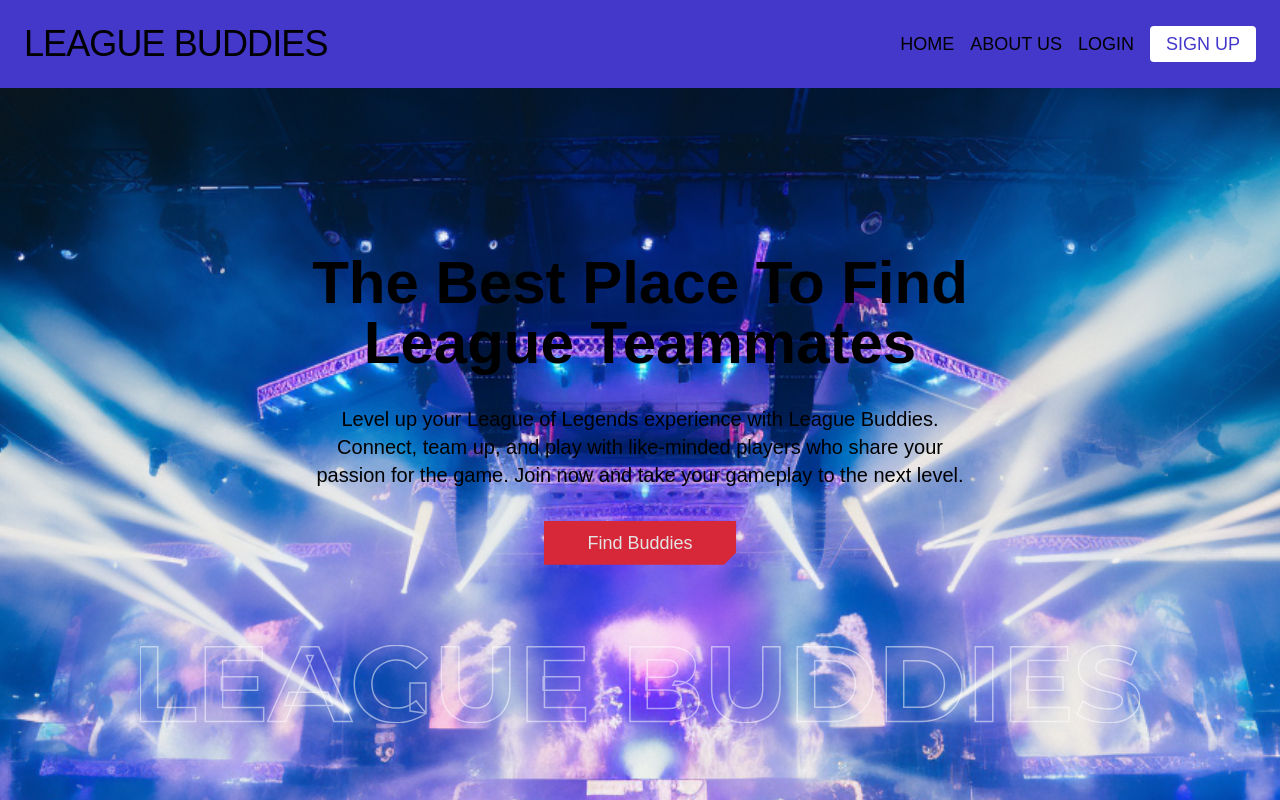
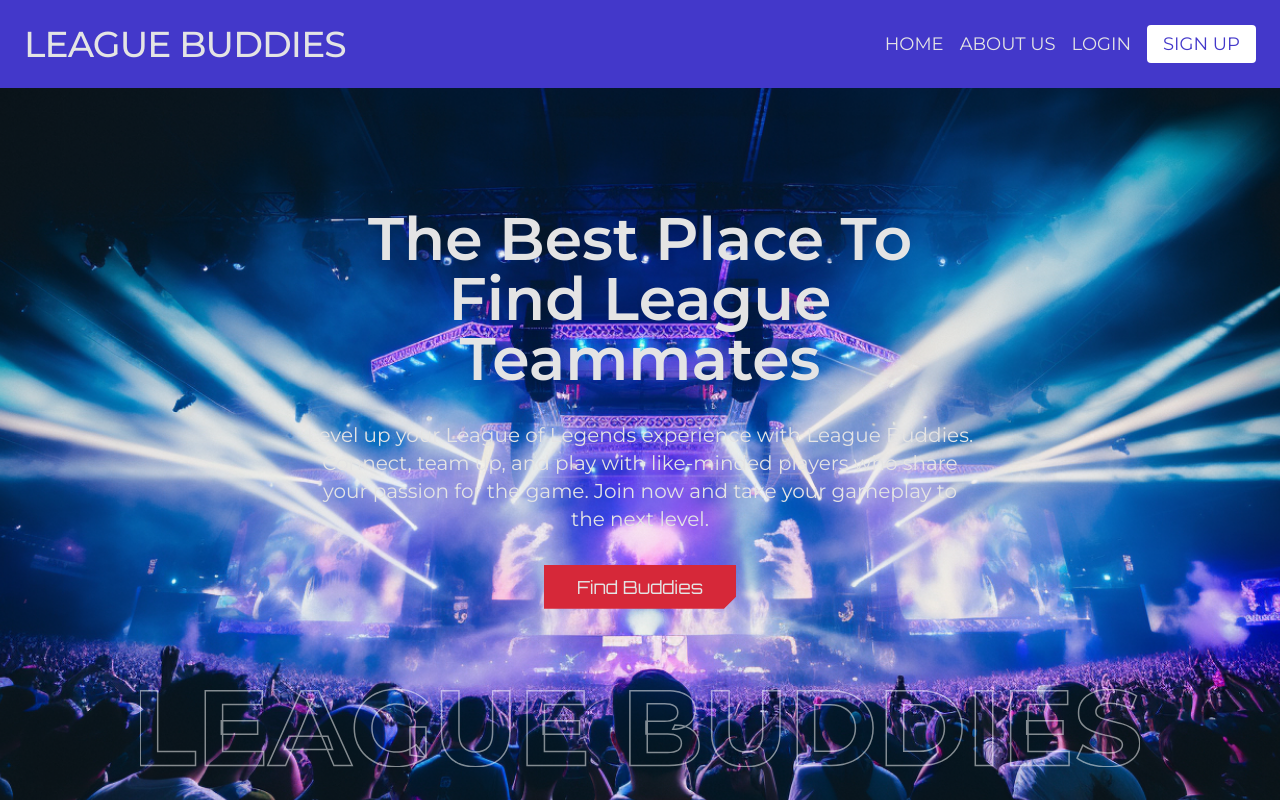
Before and after one commit to LeagueBuddies/LeagueBuddiesFrontEnd, a Next.js app: page / in a window 1280 px wide. Shown: the top 800 px of the page. Built offline with nearby package versions, Linux system fonts and the light colour scheme.

Commit message:
Create navbar and footer components, created hero section

```diff
--- a/src/app/globals.css
+++ b/src/app/globals.css
@@ -1,17 +1,13 @@
+@import url('https://fonts.googleapis.com/css2?family=Montserrat:wght@400;500;600;700&family=Orbitron&display=swap');
+
 @tailwind base;
 @tailwind components;
 @tailwind utilities;
-@import url('https://fonts.googleapis.com/css2?family=Montserrat:wght@400;500;600;700&family=Orbitron&display=swap');
-
-html {
-  font-family: 'Montserrat', sans-serif !important;
-}
 
 html,
     body {
       padding: 0;
       margin: 0;
-      /* font-family: 'Montserrat', sans-serif !important; */
     }
 
   * {
@@ -32,13 +28,6 @@ html,
   }
 }
 
-body {
-  color: rgb(var(--foreground-rgb));
-  background-image: url("../../public/images/leaguebg.png");
-  background-repeat: no-repeat;
-  background-position: center;
-  background-size: cover;
-}
 
 .clippedButton {
   clip-path: polygon(0 0, 100% 0, 100% calc(100% - 12px), calc(100% - 12px) 100%, 0% 100%);
--- a/src/app/layout.tsx
+++ b/src/app/layout.tsx
@@ -12,7 +12,7 @@ export default function RootLayout({
 }) {
   return (
     <html lang="en">
-      <body className="font-sans">{children}</body>
+      <body className="font-sans text-textColor">{children}</body>
     </html>
   )
 }
--- a/src/app/page.tsx
+++ b/src/app/page.tsx
@@ -1,4 +1,5 @@
 import Image from "next/image";
+import bgImage from "../../public/images/leaguebg.png";
 import heroImage from "../../public/images/blockletters.svg";
 
 import Navbar from "../components/navbar/navbar";
@@ -11,8 +12,8 @@ export default function Home() {
   return (
     <>
       <Navbar hasAccount={hasAccount} username={username} />
-      <main className="font-sans flex flex-col items-center justify-center h-screen">
-        <h1 className="text-4xl sm:text-5xl md:text-6xl m-4 text-center max-w-2xl font-bold">
+      <main className="font-sans flex flex-col items-center justify-center h-screen bg-[url('/images/leaguebg.png')] bg-cover bg-center">
+        <h1 className="text-4xl sm:text-5xl md:text-6xl m-4 text-center max-w-2xl font-semibold">
           The Best Place To Find League Teammates
         </h1>
         <p className="text-sm sm:text-base md:text-lg lg:text-xl max-w-xlg m-4 text-center max-w-2xl">
--- a/src/components/navbar/navbar.tsx
+++ b/src/components/navbar/navbar.tsx
@@ -28,7 +28,7 @@ const Navbar: React.FC<NavBarProps> = ({ hasAccount, username }) => {
   return (
     <nav className="w-full flex items-center justify-between bg-primaryColor p-6">
       <div className="flex items-center text-white mr-6">
-        <span className="text-4xl tracking-tight">
+        <span className="text-4xl font-medium tracking-tight">
           LEAGUE BUDDIES
         </span>
       </div>
```
